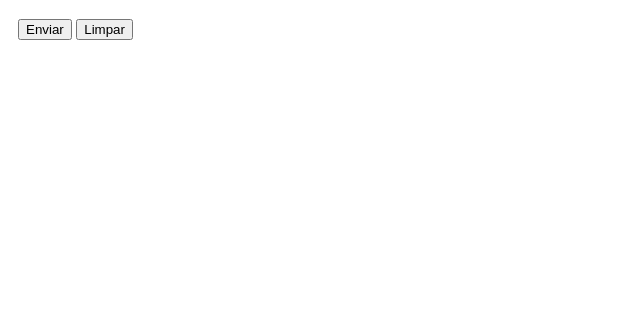
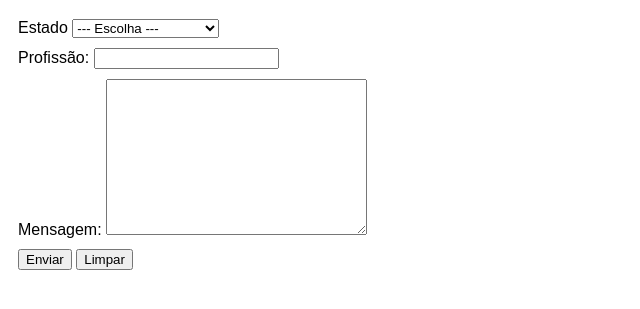
Before and after one commit to mateusraffaelli/html-css, a plain HTML site: page exercicios/ex025/form007.html in a window 1280 px wide. Shown: the part 61-370 px from the top of the page, without its empty margins (0-640 px from the left). Drawn offline with Linux system fonts and the light colour scheme.

Commit message:
formulario 7 ex 25

```diff
--- a/exercicios/ex025/form007.html
+++ b/exercicios/ex025/form007.html
@@ -16,9 +16,39 @@
 </head>
 <body>
     <h1>Exemplo Formulário</h1>
-    <form action="cadastro.php" method="get" autocomplete="on">
+    <form action="cadastro.php" method="post" autocomplete="on">
         <div>
-            <label for=""></label>
+            <label for="iest">Estado</label>
+            <select name="estado" id="iest">
+
+                <option value="" selected>--- Escolha ---</option>
+                <optgroup label="Região Sudeste">
+                    <option value="MG">Minas Gerais</option>
+                    <option value="RJ">Rio de Janeiro</option>
+                    <option value="SP">São Paulo</option>
+                </optgroup>
+
+                <optgroup label="Região Sul">
+                    <option value="PR">Paraná</option>
+                    <option value="SC">Santa Catarina</option>
+                    <option value="RS">Rio Grande do Sul</option>
+                </optgroup>
+            </select>
+        </div>
+        <div>
+            <label for="iprof">Profissão:</label>
+            <input type="text" name="prof" id="iprof" list="lstprof">
+            <datalist id="lstprof">
+                <option value="ADH">Administrador</option>
+                <option value="CONT">Contabilista</option>
+                <option value="DEV">Desenvolvedor</option>
+                <option value="PROF">Professor</option>
+            </datalist>
+        </div>
+
+        <div>
+            <label for="imsg">Mensagem:</label>
+            <textarea name="msg" id="imsg" cols="30" rows="10"></textarea>
         </div>
         <div>
             <input type="submit" value="Enviar">
```
Also changed, not shown: exercicios/ex025/form006.html (+2 -2 lines).
